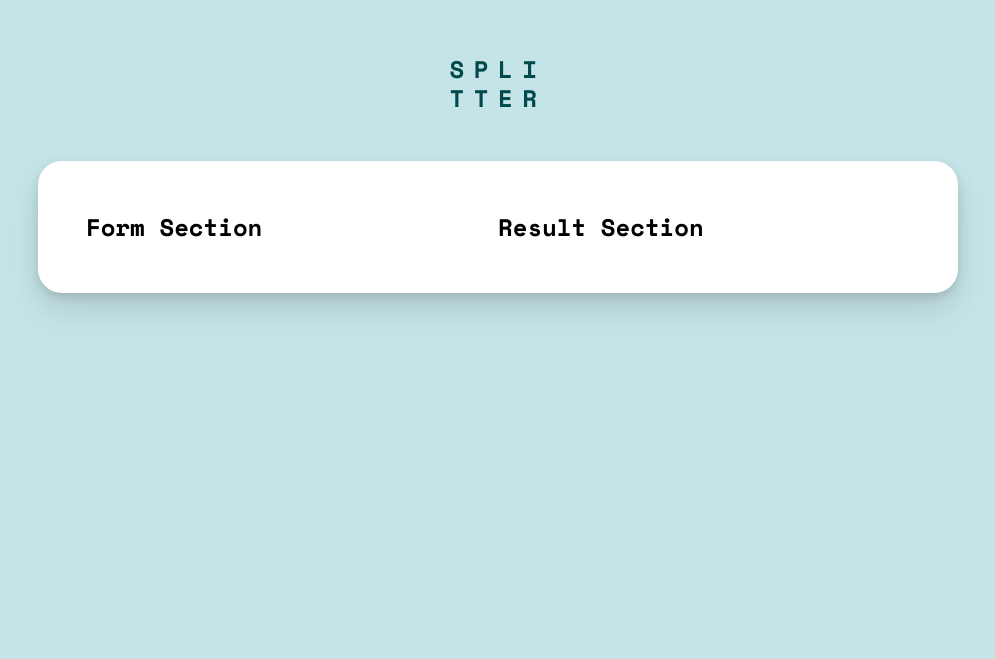
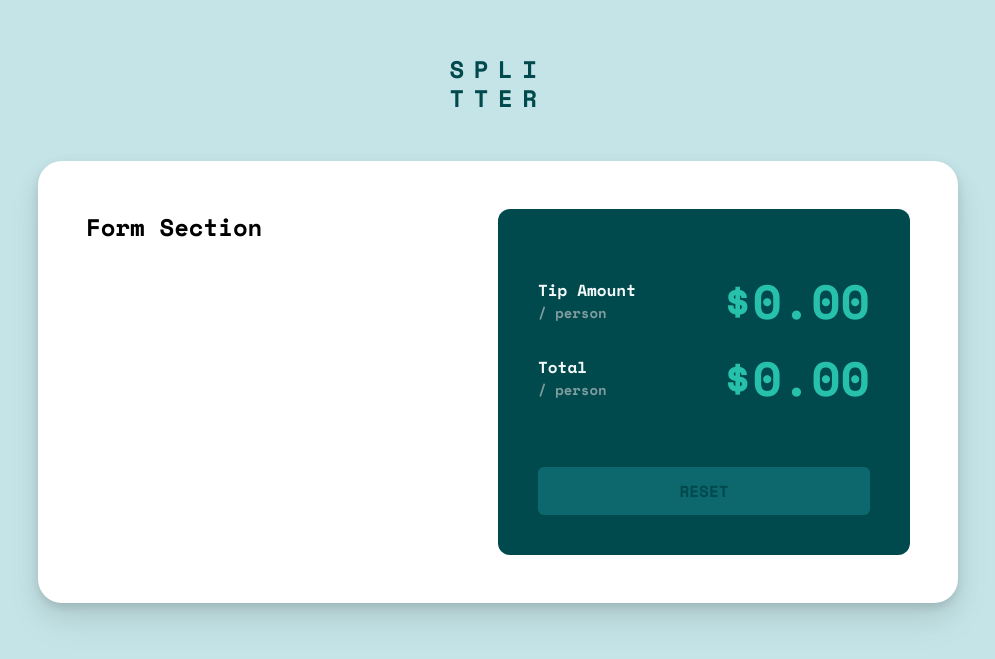
Before and after one commit to jonrutter/tip-calculator-app, a React (Create React App) app: page / in a window 1280 px wide. Shown: the part 101-760 px from the top of the page, without its empty margins (142-1137 px from the left). Built offline with nearby package versions, Linux system fonts and the light colour scheme.

Commit message:
Result section

```diff
--- a/src/layout/ResultSection/ResultSection.module.css
+++ b/src/layout/ResultSection/ResultSection.module.css
@@ -0,0 +1,68 @@
+.wrapper {
+  background-color: var(--dark-green);
+  border-radius: 0.5rem;
+  padding: 40px 1rem 1rem;
+}
+
+.content {
+  height: 100%;
+  display: grid;
+  grid-template-columns: 1fr;
+  align-items: start;
+}
+
+.row {
+  display: flex;
+  justify-content: space-between;
+  align-items: center;
+  margin-bottom: 0.25rem;
+}
+
+.title {
+  font-size: 16px;
+  color: var(--lightest-green);
+}
+
+.subtitle {
+  font-size: 13px;
+  color: var(--light-sage);
+}
+
+.price {
+  font-size: 32px;
+  color: var(--brand);
+}
+
+.resetBtn {
+  width: 100%;
+  background-color: var(--brand);
+  color: var(--dark-green);
+  text-transform: uppercase;
+  padding: 0.5rem;
+  border-radius: 0.25rem;
+  transition: all 0.3s;
+  align-self: end;
+  margin-top: 2rem;
+}
+
+.resetBtn:hover {
+  background-color: var(--brand-hover);
+}
+
+.resetBtn:disabled {
+  background-color: var(--inactive);
+  cursor: auto;
+}
+
+@media screen and (min-width: 992px) {
+  .wrapper {
+    padding: 56px 40px 40px;
+  }
+  .subtitle {
+    font-size: 14px;
+  }
+
+  .price {
+    font-size: 2rem;
+  }
+}
--- a/src/layout/ResultSection/index.js
+++ b/src/layout/ResultSection/index.js
@@ -3,11 +3,40 @@ import React from 'react';
 // styles
 import s from './ResultSection.module.css';
 
-const ResultSection = () => {
+const ResultSection = ({
+  tipAmount = '0.00',
+  total = '0.00',
+  formIsEmpty = true,
+  resetForm,
+}) => {
   return (
     <div className={s.wrapper}>
       <div className={s.content}>
-        <h2>Result Section</h2>
+        <section className={s.row}>
+          <div className={s.col}>
+            <h2 className={s.title}>Tip Amount</h2>
+            <p className={s.subtitle}>/ person</p>
+          </div>
+          <div className={s.col}>
+            <span className={s.price}>${tipAmount}</span>
+          </div>
+        </section>
+        <section className={s.row}>
+          <div className={s.col}>
+            <h2 className={s.title}>Total</h2>
+            <p className={s.subtitle}>/ person</p>
+          </div>
+          <div className={s.col}>
+            <span className={s.price}>${total}</span>
+          </div>
+        </section>
+        <button
+          onClick={resetForm}
+          className={formIsEmpty ? `${s.resetBtn} ${s.disabled}` : s.resetBtn}
+          disabled={formIsEmpty}
+        >
+          Reset
+        </button>
       </div>
     </div>
   );
```
